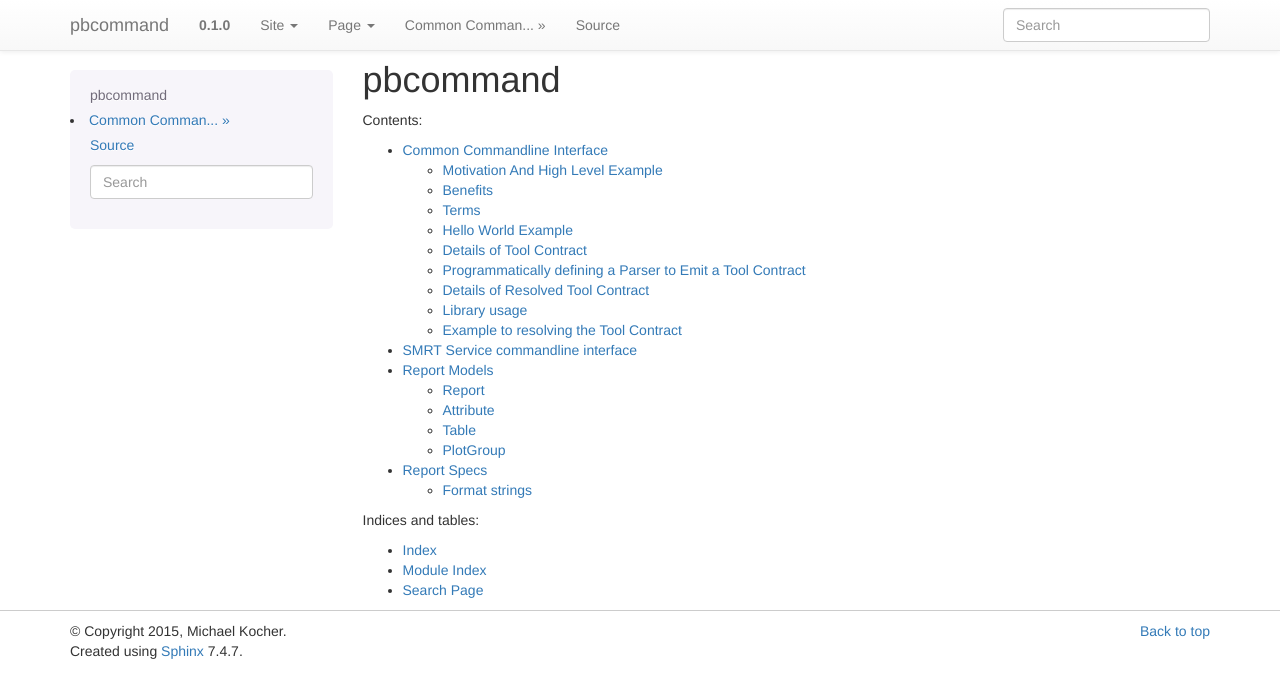
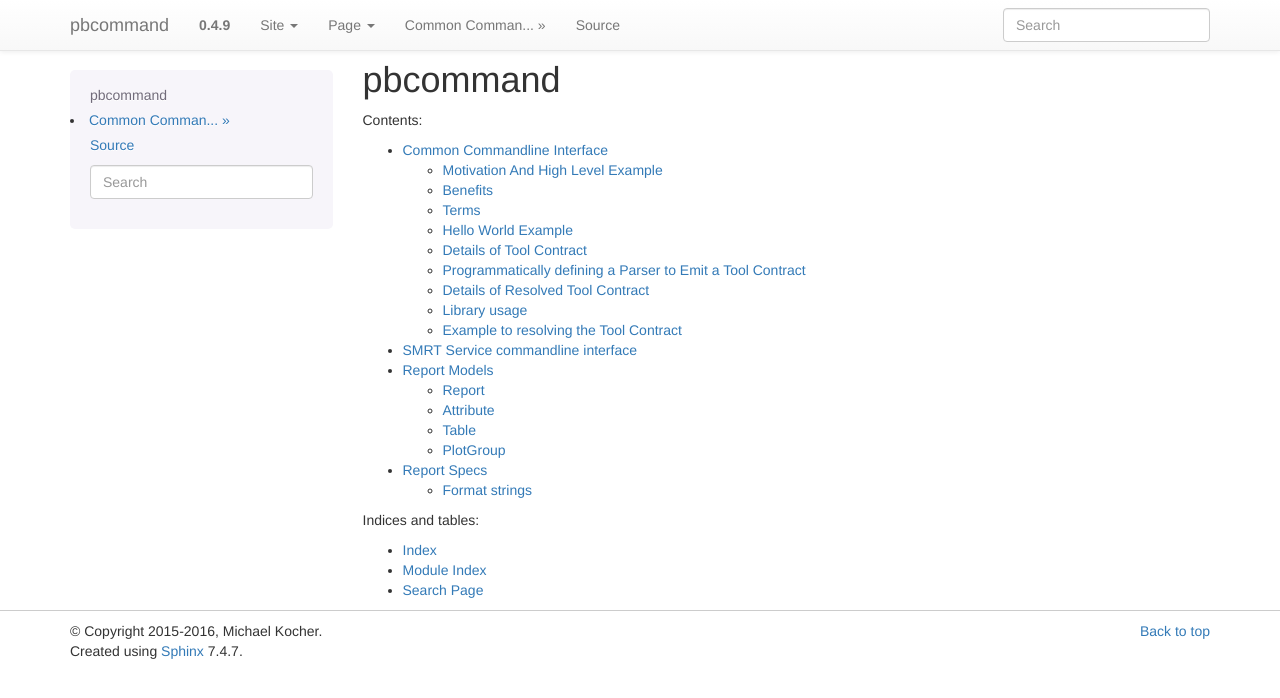
Before and after one commit to PacificBiosciences/pbcommand, a Sphinx documentation site: the page built from docs/source/index.rst, in a window 1280 px wide. Shown: the top 698 px of the page. Built offline with Sphinx 7.4.7, drawn with Linux system fonts in a browser that asks for light colours.

Commit message:
Use pbcommand version in docs. Add ipython sphinx extensions

```diff
--- a/docs/source/conf.py
+++ b/docs/source/conf.py
@@ -16,6 +16,7 @@
 import os
 import shlex
 import sphinx_bootstrap_theme
+import pbcommand
 
 # If extensions (or modules to document with autodoc) are in another directory,
 # add these directories to sys.path here. If the directory is relative to the
@@ -35,6 +36,8 @@
     'sphinx.ext.doctest',
     'sphinx.ext.coverage',
     'sphinx.ext.viewcode',
+    'IPython.sphinxext.ipython_console_highlighting',
+    'IPython.sphinxext.ipython_directive'
 ]
 
 # For argparse
@@ -56,7 +59,7 @@
 
 # General information about the project.
 project = u'pbcommand'
-copyright = u'2015, Michael Kocher'
+copyright = u'2015-2016, Michael Kocher'
 author = u'Michael Kocher'
 
 # The version info for the project you're documenting, acts as replacement for
@@ -64,9 +67,9 @@
 # built documents.
 #
 # The short X.Y version.
-version = '0.1.0'
+version = pbcommand.get_version()
 # The full version, including alpha/beta/rc tags.
-release = '0.1.0'
+release = pbcommand.get_version()
 
 # The language for content autogenerated by Sphinx. Refer to documentation
 # for a list of supported languages.
```
